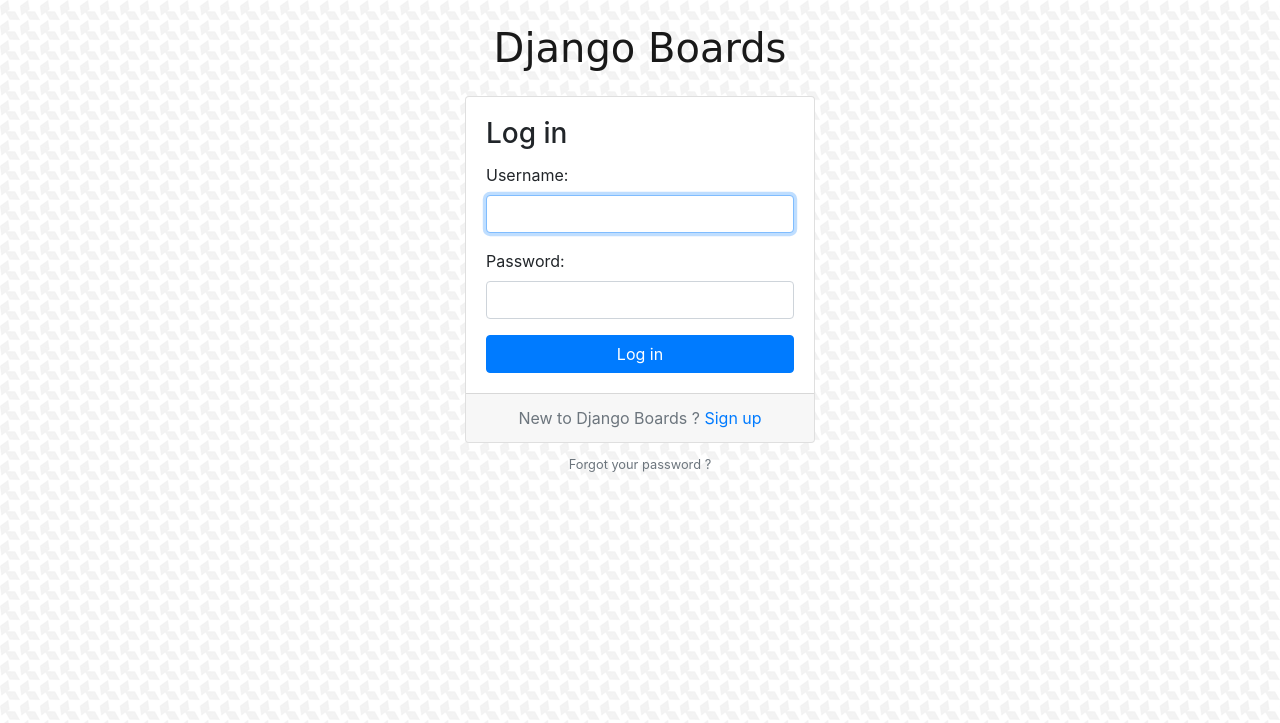
After one commit to Tp98/Django-Boards, a Django app: page /login/ in a window 1280 px wide. The commit adds this page. Shown: the top 723 px of the page. Run offline with Django 3.2, Linux system fonts and the light colour scheme; some libraries are stand-ins or nearby versions; some web fonts are replaced.

Commit message:
Create the login page

```diff
--- a/myproject/myproject/urls.py
+++ b/myproject/myproject/urls.py
@@ -28,4 +28,5 @@ urlpatterns = [
     path('boards/<int:pk>/new/', views.new_topic,name='new_topic'),
     path('signup/', accounts_views.signup, name='signup'),
     path('logout/', auth_views.LogoutView.as_view(), name='logout'),
+    path('login/', auth_views.LoginView.as_view(template_name='login.html'), name='login'),
 ]
--- a/myproject/templates/base.html
+++ b/myproject/templates/base.html
@@ -33,7 +33,7 @@
                         </ul>
                     {% else %}
                         <form class="form-inline ml-auto">
-                            <a href="#" class="btn btn-outline-secondary">log in</a>
+                            <a href="{% url 'login' %}" class="btn btn-outline-secondary">log in</a>
                             <a href="{% url 'signup' %}" class="btn btn-primary ml-2">Sign up</a>
                         </form>
                     {% endif %}
--- /dev/null
+++ b/myproject/templates/login.html
@@ -0,0 +1,37 @@
+{% extends 'base.html' %}
+
+{% load static %}
+
+{% block stylesheet %}
+    <link rel="stylesheet" href="{% static 'css/accounts.css' %}">
+{% endblock %}
+
+{% block body %}
+    <div class="container">
+        <h1 class="text-center logo my-4">
+            <a href="{% url 'home' %}">Django Boards</a>
+        </h1>
+        <div class="row justify-content-center">
+            <div class="col-lg-4 col-md-6 col-sm-8">
+                <div class="card">
+                    <div class="card-body">
+                        <h3 class="card-title">Log in</h3>
+                        <form method="POST" novalidate>
+                            {% csrf_token %}
+                            {% include 'includes/form.html' %}
+                            <button type="submit" class="btn btn-primary btn-block">Log in</button>
+                        </form>
+                    </div>
+                    <div class="card-footer text-muted text-center">
+                        New to Django Boards ? <a href="{% url 'signup'" >Sign up</a>
+                    </div>
+                </div>
+                <div class="text-center py-2">
+                    <small>
+                        <a href="#" class="text-muted">Forgot your password ?</a>
+                    </small>
+                </div>
+            </div>
+        </div>
+    </div>
+{% endblock %}
```
